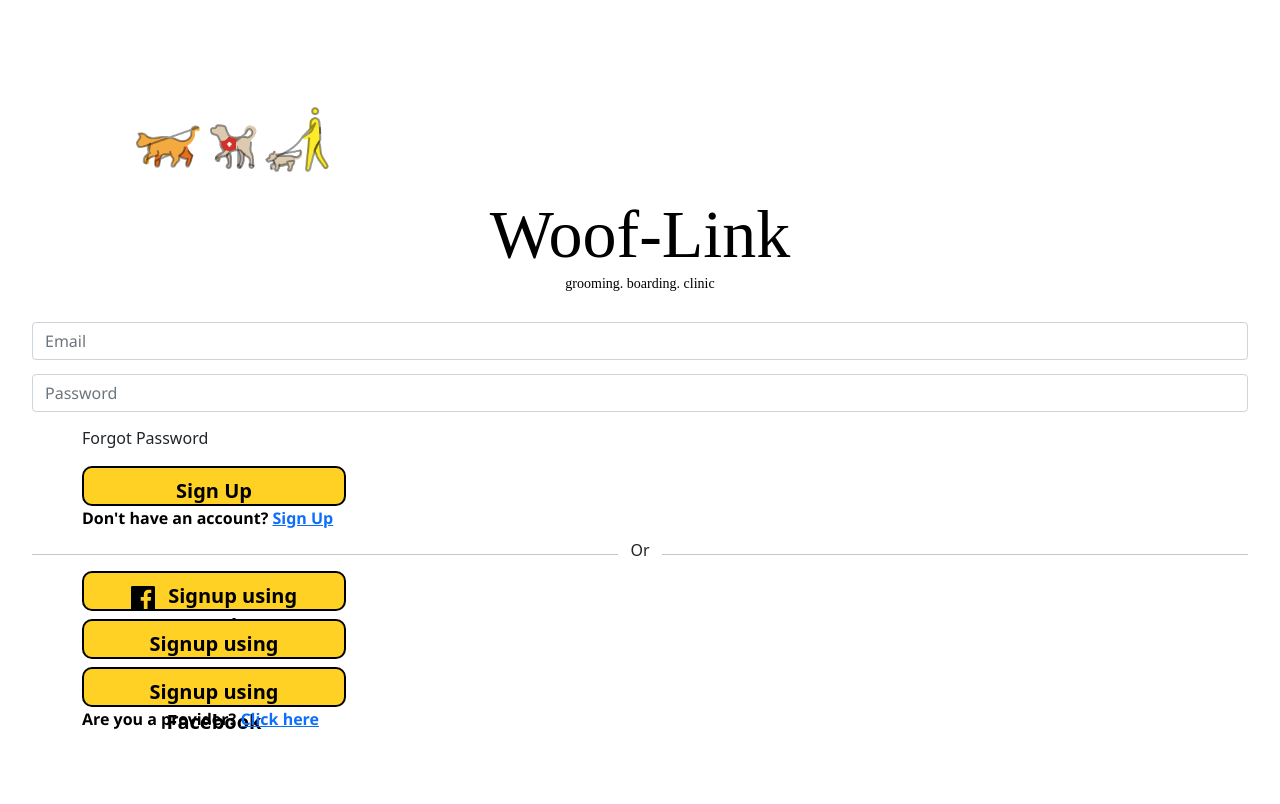
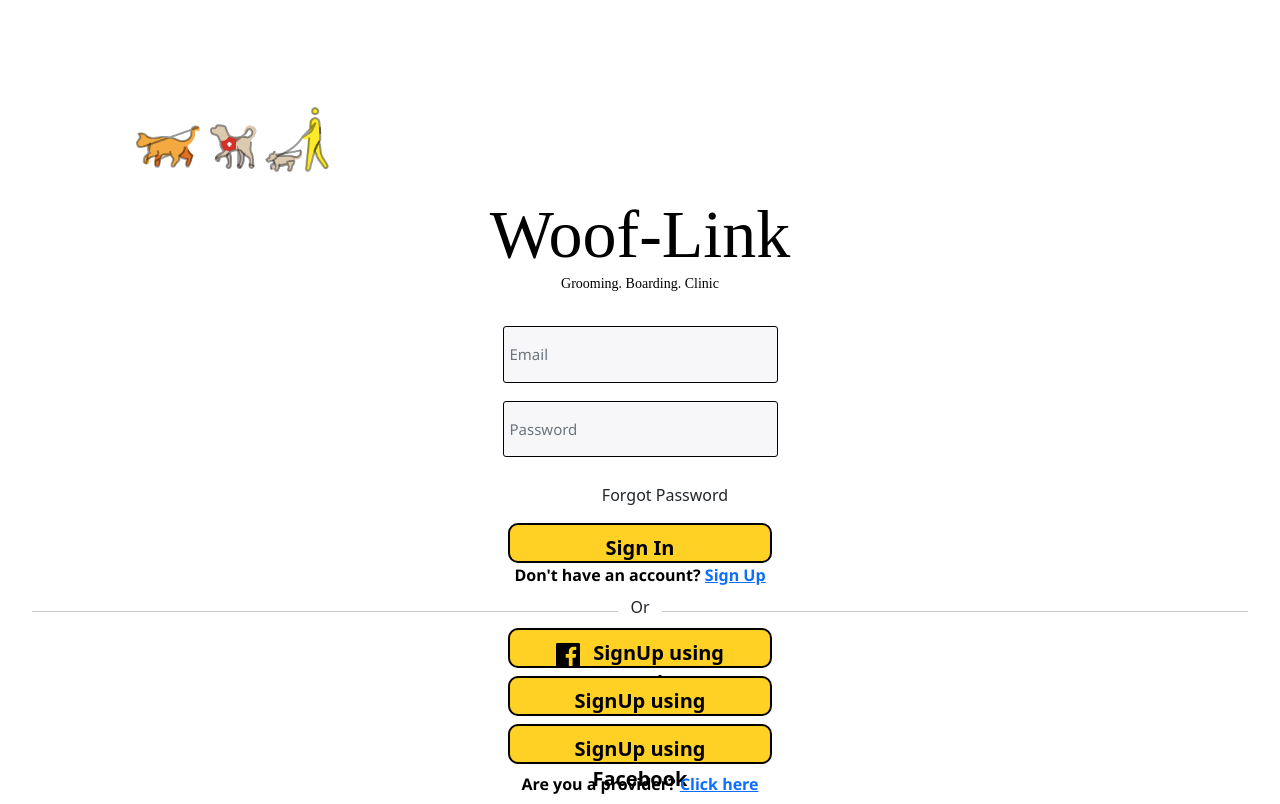
Before and after one commit to dumidu1998/wooflink-frontend, a Next.js app: page / in a window 1280 px wide. Built offline with nearby package versions, Linux system fonts and the light colour scheme.

Commit message:
css change

```diff
--- a/components/CustomerLoginPage.js
+++ b/components/CustomerLoginPage.js
@@ -2,6 +2,7 @@ import React from "react";
 import { Image, Form, Row, Col } from "react-bootstrap";
 import FacebookIcon from "../svg/FacebookIcon";
 import WButton from "./common/WButton";
+import WInput from "./common/WInput";
 
 function Header() {
     return (
@@ -11,30 +12,29 @@ function Header() {
                     <Image className="login-image" src="/images/LoginGroup.png" alt="LoginImage" />
                 </div>
                 <h1 className="heading">Woof-Link</h1>
-                <h2 className="heading2">grooming. boarding. clinic</h2>
-                <Form className="login-form">
-                    <Form.Control className="text-box form-text" type="text" placeholder="Email" />
-                    <Form.Control className="text-box form-text" type="text" placeholder="Password" />
+                <h2 className="heading2">Grooming. Boarding. Clinic</h2>
+                <Form className="login-form d-flex flex-column align-items-center">
+                    <WInput placeholder="Email" />
+                    <WInput placeholder="Password" />
                 </Form>
-                <p className="forgot-password">Forgot Password</p>
-                <div className="d-grid gap-2">
-
-                    <WButton text="Sign Up" />
+                <div className="d-flex flex-column align-items-center">
+                    <p className="forgot-password">Forgot Password</p>
+                    <WButton text="Sign In" />
+                    <h2 className="dnthaccount">Don&apos;t have an account? <a href="/customer-registration">Sign Up</a></h2>
                 </div>
-                <h2 className="dnthaccount">Don&apos;t have an account? <a href="/customer-registration">Sign Up</a></h2>
                 <Row>
                     <Col><hr /></Col>
                     Or
                     <Col><hr /></Col>
                 </Row>
 
-                <div className="d-grid gap-2">
-                    <WButton text=" Signup using Google" icon={<FacebookIcon />} />
-                    <WButton text="Signup using Intagram" />
-                    <WButton text="Signup using Facebook" />
+                <div className="d-flex d-grid gap-2 flex-column align-items-center">
+                    <WButton text=" SignUp using Google" icon={<FacebookIcon />} />
+                    <WButton text="SignUp using Intagram" />
+                    <WButton text="SignUp using Facebook" />
+                    <h2 className="dnthaccount">Are you a provider? <a href="/seller-login">Click here</a></h2>
                 </div>
-                <h2 className="dnthaccount">Are you a provider? <a href="/seller-login">Click here</a></h2>
-            </div>
+            </div >
         </>
     )
 }
--- a/components/common/Styles.module.css
+++ b/components/common/Styles.module.css
@@ -3,7 +3,6 @@
     height: 5vh;
     width: 33vh;
     align-content: center;
-    margin-left: 50px;
     left: 0px;
     top: 0px;
     background: #FFD124;
@@ -17,3 +16,20 @@
     background: #FFF124;
     color: #000000;
   }
+
+  .formText {
+    font-family: 'Segoe UI';
+    font-weight: 400;
+    font-size: 15px;
+  }
+
+  .textBox {
+    background-color: #F7F7FA;
+    border: 1px solid #000000;
+    border-radius: 3px;
+    width: 275px;
+    padding-top: 16px;
+    padding-left: 6px;
+    padding-bottom: 16px;
+    margin-bottom: 14px;
+  }
--- /dev/null
+++ b/components/common/WInput.js
@@ -0,0 +1,11 @@
+import React from 'react'
+import styles from './Styles.module.css'
+import { Form } from "react-bootstrap";
+
+function WInput(props) {
+    return (
+        <Form.Control className={`text-box form-text ${styles.formText} ${styles.textBox}`} type={props.type ?? "text"} placeholder={props.placeholder} />
+    )
+}
+
+export default WInput
--- a/pages/index.js
+++ b/pages/index.js
@@ -1,6 +1,7 @@
 import Head from 'next/head'
 import styles from '../styles/Home.module.css'
 import CustomerLoginPage from '../components/CustomerLoginPage'
+
 export default function Home() {
   return (
     <div className={styles.container}>
--- a/styles/globals.css
+++ b/styles/globals.css
@@ -84,7 +84,6 @@ a {
   height: 5vh;
   width: 33vh;
   /* align-content: center; */
-  margin-left: 50px;
   left: 0px;
   top: 0px;
   background: #FFD124;
@@ -93,12 +92,10 @@ a {
 }
 
 .dnthaccount {
-
   /*width: 166px;
   height: 24px;
   left: 57px;*/
   /*top: 601px;*/
-  margin-left: 50px;
   font-family: 'Segoe UI';
   font-style: normal;
   font-weight: 600;
```
Also changed, not shown: pages/sample.js (added, +17 -0 lines), pages/sellerlogin.js (added, +19 -0 lines).
